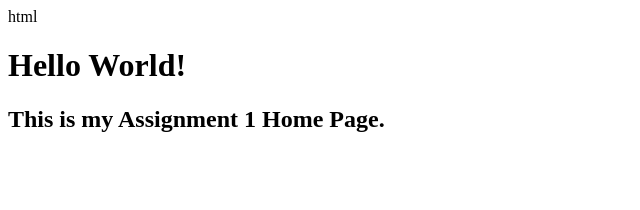
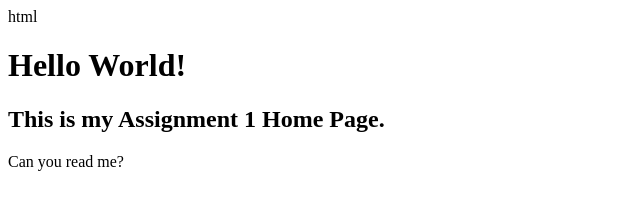
Before and after one commit to dmhdmh/IDAssignment1, a plain HTML site: page index.html in a window 1280 px wide. Shown: the whole page, without its empty margins (0-640 px from the left). Drawn offline with Linux system fonts and the light colour scheme.

Commit message:
index changes

```diff
--- a/index.html
+++ b/index.html
@@ -15,6 +15,7 @@ html <!DOCTYPE html>
     <body>
         <h1>Hello World!</h1>
         <h2>This is my Assignment 1 Home Page.</h2>
+        <p>Can you read me?</p>
         <!--[if lt IE 7]>
             <p class="browsehappy">You are using an <strong>outdated</strong> browser. Please <a href="#">upgrade your browser</a> to improve your experience.</p>
         <![endif]-->
```
